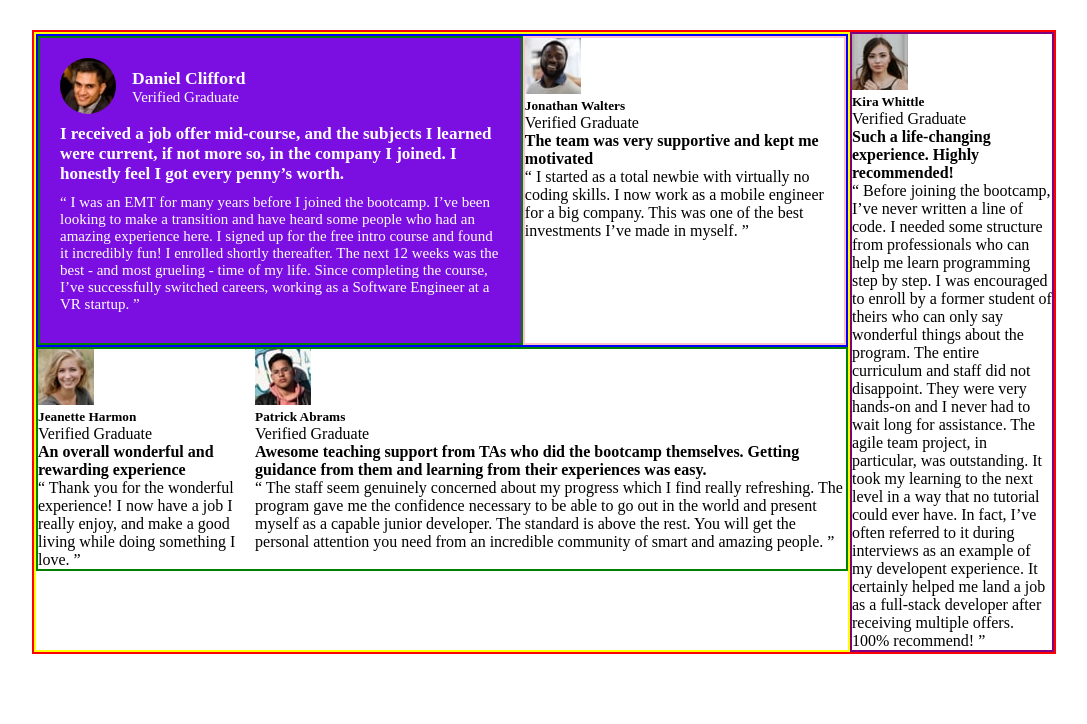
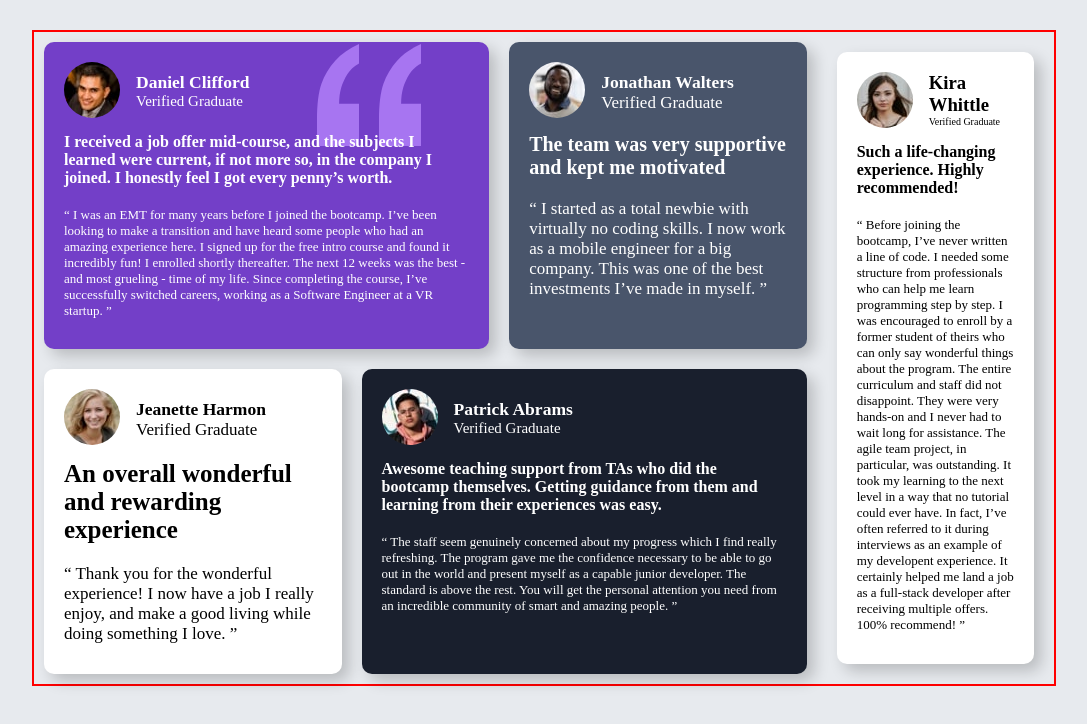
Before and after one commit to Opnex/testimonial-progress1, a plain HTML site: page index.html in a window 1280 px wide. Shown: the whole page, without its empty margins (96-1183 px from the left). Drawn offline with Linux system fonts and the light colour scheme.

Commit message:
changes were made

```diff
--- a/index.html
+++ b/index.html
@@ -22,8 +22,8 @@
       <div class="four-con">
         <div class="dan-jona">
         <div class="dan-con">
-          <div class="dan-img">
-            <img class="dan"
+          <div class="img">
+            <img class="pic"
               src="/images/image-daniel.jpg"
             />
             <div class="name-text">
@@ -31,7 +31,7 @@
             <p>Verified Graduate</p>
           </div>
           </div>
-          <div class="dan-text">
+          <div class="text">
             <h4>
               I received a job offer mid-course, and the subjects I learned were
               current, if not more so, in the company I joined. I honestly feel
@@ -49,14 +49,16 @@
           </div>
         </div>
         <div class="jona-con">
-          <div class="jona-img">
-            <img
+            <div class="img">
+            <img class="pic"
               src="/images/image-jonathan.jpg"
             />
-            <h5>Jonathan Walters</h5>
+            <div class="name-text">
+            <h3>Jonathan Walters</h3>
             <p>Verified Graduate</p>
           </div>
-          <div class="jona-text">
+          </div>
+          <div class="text">
             <h4>The team was very supportive and kept me motivated</h4>
             <p>
               “ I started as a total newbie with virtually no coding skills. I
@@ -68,14 +70,16 @@
     </div>
     <div class="jean-pat">
         <div class="jean-con">
-          <div class="jean-img">
-            <img
+            <div class="img">
+            <img class="pic"
               src="/images/image-jeanette.jpg"
             />
-            <h5>Jeanette Harmon</h5>
+            <div class="name-text">
+            <h3>Jeanette Harmon</h3>
             <p>Verified Graduate</p>
           </div>
-          <div class="jean-text">
+          </div>
+          <div class="text">
             <h4>An overall wonderful and rewarding experience</h4>
             <p>
               “ Thank you for the wonderful experience! I now have a job I
@@ -85,14 +89,16 @@
           </div>
         </div>
         <div class="pat-con">
-            <div class="pat-img">
-              <img
+              <div class="img">
+              <img class="pic"
                 src="/images/image-patrick.jpg"
               />
-              <h5>Patrick Abrams</h5>
+              <div class="name-text">
+              <h3>Patrick Abrams</h3>
               <p>Verified Graduate</p>
             </div>
-            <div class="pat-text">
+          </div>
+            <div class="text">
               <h4>Awesome teaching support from TAs who did the bootcamp themselves. Getting guidance from them and
                 learning from their experiences was easy.</h4>
               <p>“ The staff seem genuinely concerned about my progress which I find really refreshing. The program
@@ -105,14 +111,16 @@
         </div>
       </div>
       <div class="kira-con">
-        <div class="kira-img">
-          <img
+          <div class="img">
+          <img class="pic"
             src="/images/image-kira.jpg"
           />
-          <h5>Kira Whittle</h5>
+          <div class="kira-text">
+          <h3>Kira Whittle</h3>
           <p>Verified Graduate</p>
         </div>
-        <div class="kira-text">
+      </div>
+        <div class="text">
           <h4>Such a life-changing experience. Highly recommended!</h4>
           <p>“ Before joining the bootcamp, I’ve never written a line of code. I needed some structure from
             professionals who can help me learn programming step by step. I was encouraged to enroll by a former
--- a/styles.css
+++ b/styles.css
@@ -4,7 +4,7 @@
     box-sizing: border-box;
 }
 body {
-    background-color: #fff ;
+    background-color: hsl(214, 17%, 92%);
 }
 
 
@@ -15,43 +15,62 @@ body {
     display: flex;
 }
 .four-con {
-    border: 2px solid yellow;
+    /* border: 2px solid yellow; */
     width: 80%;
 }
 .kira-con {
-    border: 2px solid purple;
+    /* border: 2px solid purple; */
     width: 20%;
+    background-color: hsl(0, 0%, 100%);
+    border-radius: 10px;
+    padding: 20px;
+    margin: 20px;
+    color: black;
+    box-shadow:  7px 7px 15px rgb(0, 0, 0, 0.2);
+}
+.kira-tex h3 {
+    font-size: 5px;
+}
+.kira-text p {
+    font-size: 10px;
 }
 
+
 .dan-jona {
-    border: 2px solid blue;
+    /* border: 2px solid blue; */
     width: 100%;
     display: flex;
 }
 .jean-pat {
-    border: 2px solid green;
+    /* border: 2px solid green; */
     width: 100%;
     display: flex;
 }
 .dan-con {
-    border: 2px solid green;
-    background-color: rgb(123, 14, 225);
+    /* border: 2px solid green; */
+    background-color: rgb(115, 63, 200);
+    background-image: url(/images/bg-pattern-quotation.svg);
+    background-repeat: no-repeat;
+    background-position: 80% 1%;
+    box-shadow:  7px 7px 15px rgb(0, 0, 0, 0.2);
+    border-radius: 10px;
     width: 60%;
     padding: 20px;
+    margin: 10px;
     color: #fff;
 }
-.dan-text h4 {
-    font-size: 17px;
-    margin-top: 10px;
-    margin-bottom: 10px;
+.text h4 {
+    font-size: 16px;
+    margin-top: 15px;
+    margin-bottom: 20px;
 }
-.dan-text p {
-    font-size: 15px;
+.text p {
+    font-size: 13px;
     margin-top: 10px;
     margin-bottom: 10px;
 }
 
-.dan-img {
+.img {
     display: flex;
     gap: 1rem;
 }
@@ -60,10 +79,50 @@ body {
     margin-top: 10px;
 }
 
-.dan {
+.pic {
     border-radius: 50px ;
 }
 .jona-con {
-    border: 2px solid pink;
+    /* border: 2px solid pink; */
     width: 40%;
+    background-color: rgb(73, 85, 107);
+    box-shadow:  7px 7px 15px rgb(0, 0, 0, 0.2);
+    border-radius: 10px;
+    padding: 20px;
+    margin: 10px;
+    color: #fff;
 }
+.jona-con h4 {
+    font-size: 20px;
+}
+.jona-con p {
+    font-size: 17px;
+}
+
+.jean-con {
+    /* border: 2px solid gold; */
+    width: 40%;
+    background-color: hsl(0, 0%, 100%);
+    box-shadow:  7px 7px 15px rgb(0, 0, 0, 0.2);
+    border-radius: 10px;
+    padding: 20px;
+    margin: 10px;
+    color: black;
+}
+.jean-con h4 {
+    font-size: 25px;
+}
+.jean-con p {
+    font-size: 17px;
+}
+
+.pat-con {
+    /* border: 2px solid greenyellow; */
+    width: 60%;
+    background-color: rgb(25, 31, 45);
+    box-shadow:  7px 7px 15px rgb(0, 0, 0, 0.2);
+    border-radius: 10px;
+    padding: 20px;
+    margin: 10px;
+    color: #fff;
+}
```
